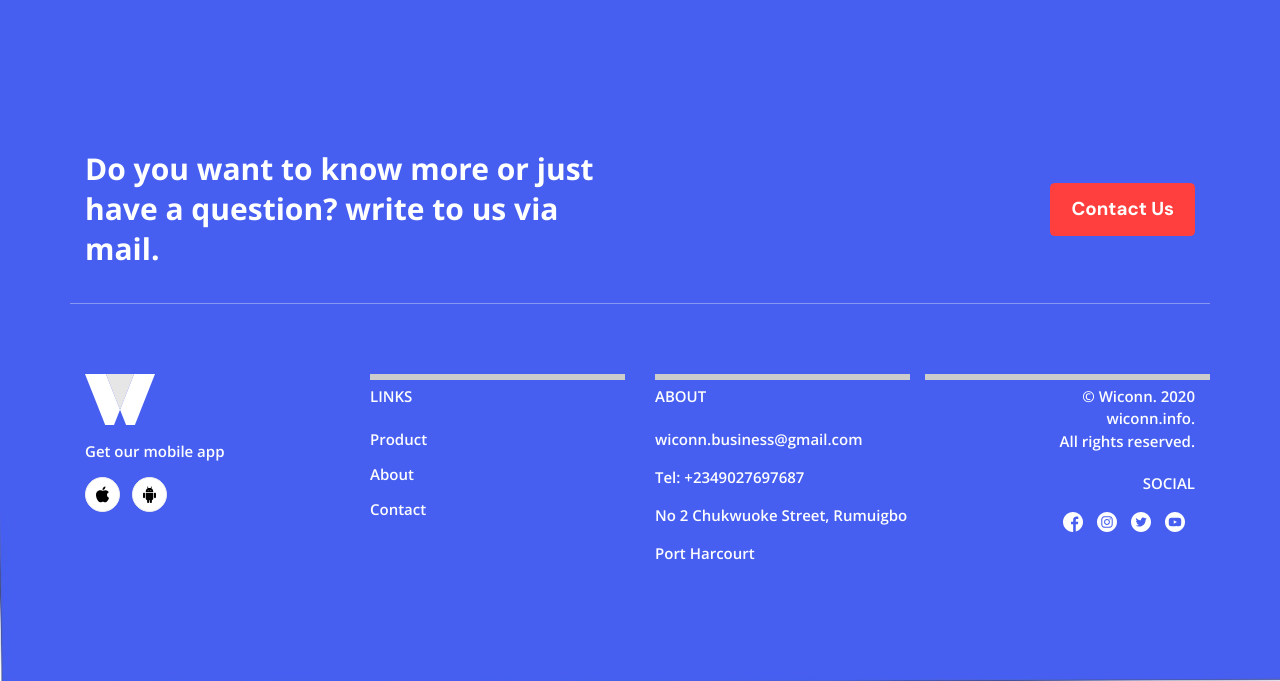
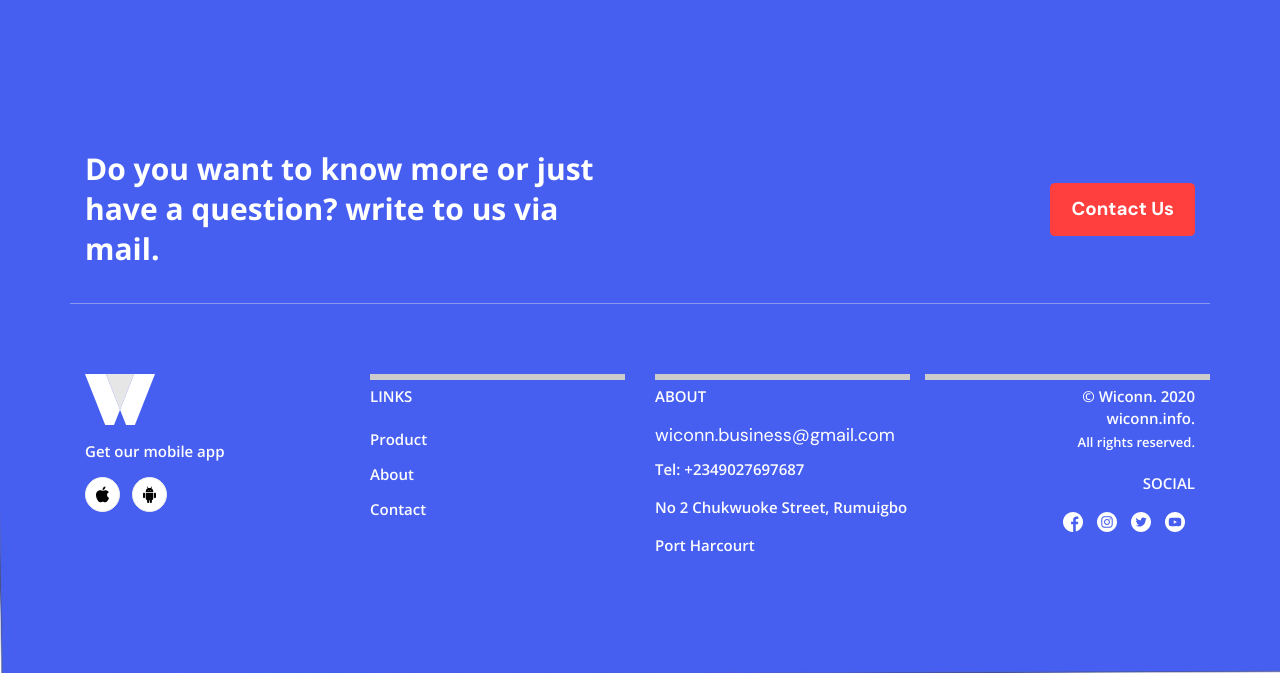
Before and after one commit to Honeson/wiconn, a Django app: page / in a window 1280 px wide. Shown: the part 3293-3974 px from the top of the page. Run offline with Django 3.2, Linux system fonts and the light colour scheme; some libraries are stand-ins or nearby versions.

Commit message:
finally commit

```diff
--- a/templates/home.html
+++ b/templates/home.html
@@ -201,6 +201,16 @@ width: 592;
     .ifluid {
     width: 490px;
     height: auto;
+    }
+
+}
+#allrights {
+    font-size: large;
+}
+
+@media only screen and (min-width: 600px) {
+    #allrights {
+        font-size: small;
     }
 
 }
@@ -727,7 +737,7 @@ a.w3-right{
                                 <p>ABOUT</p>
                             </li>
                             <li class="nav-item" style="padding-bottom: 3px;">
-                                <span class="aboutf"> wiconn.business@gmail.com </span>
+                                <span class="aboutf;"> wiconn.business@gmail.com </span>
                             </li>
                             <li class="nav-item" style="padding-bottom: 3px;">
                                  <span class="aboutf"> Tel: +2349027697687</span>
@@ -748,7 +758,7 @@ a.w3-right{
                         &copy; Wiconn. 2020 <a href="https://www.wiconn.com"
                         target="_blank" rel="noopener noreferrer" class="text-reset"><br>wiconn.info</a>.
 
-                    <br>All rights reserved.</p>
+                    <br><span id="allrights">All rights reserved.</span></p>
                     <p style="padding-top: 5px;">SOCIAL</p>
                     <nav class="social-menu">
                         <a href="https://m.facebook.com/wiconn.business/?ref=bookmarks" target="_blank">
```
